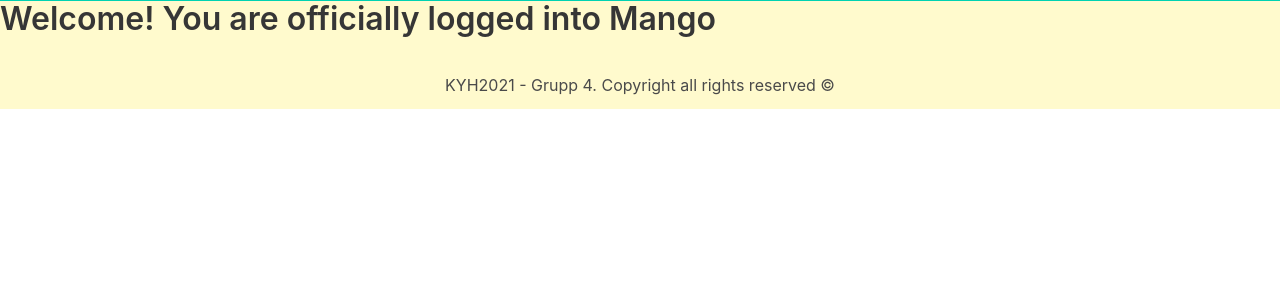
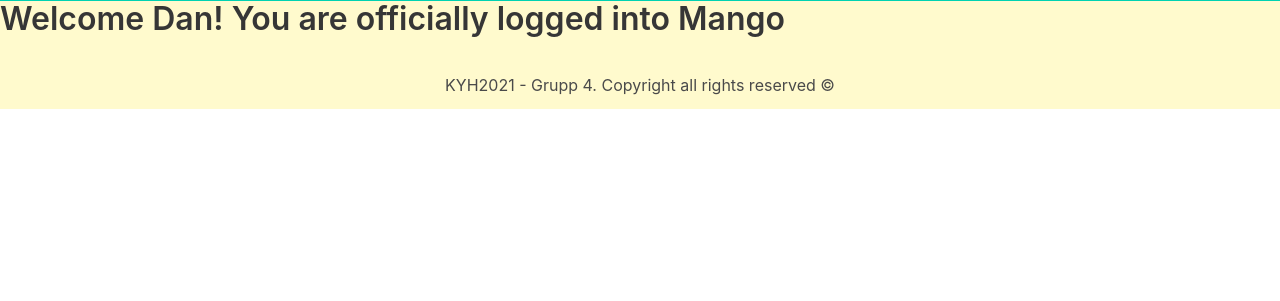
Before and after one commit to Jearnest94/Grupp_Fyra_Projektarbete, a Flask app: page /profile in a window 1280 px wide. Shown: the part 51-352 px from the top of the page. Run offline with Flask 2, Linux system fonts and the light colour scheme; a user stored in the database is signed in.

Commit message:
Added {{name}} to profile.html

```diff
--- a/blueprints/open/__init__.py
+++ b/blueprints/open/__init__.py
@@ -1,5 +1,5 @@
 from flask import Blueprint, render_template, redirect, url_for, request, flash
-from flask_login import login_user
+from flask_login import login_user, current_user
 from models import User
 from werkzeug.security import generate_password_hash, check_password_hash
 
@@ -13,7 +13,7 @@ def index():
 
 @bp_open.get('/profile')
 def profile_get():
-    return render_template("profile.html")
+    return render_template("profile.html", name=current_user.name)
 
 
 @bp_open.get('/login')
--- a/templates/profile.html
+++ b/templates/profile.html
@@ -1,5 +1,5 @@
 {% extends "base-template.html" %}
 
 {% block content %}
-<h1 class="title">Welcome! You are officially logged into Mango </h1>
+<h1 class="title">Welcome {{ name }}! You are officially logged into Mango</h1>
 {% endblock %}
```
